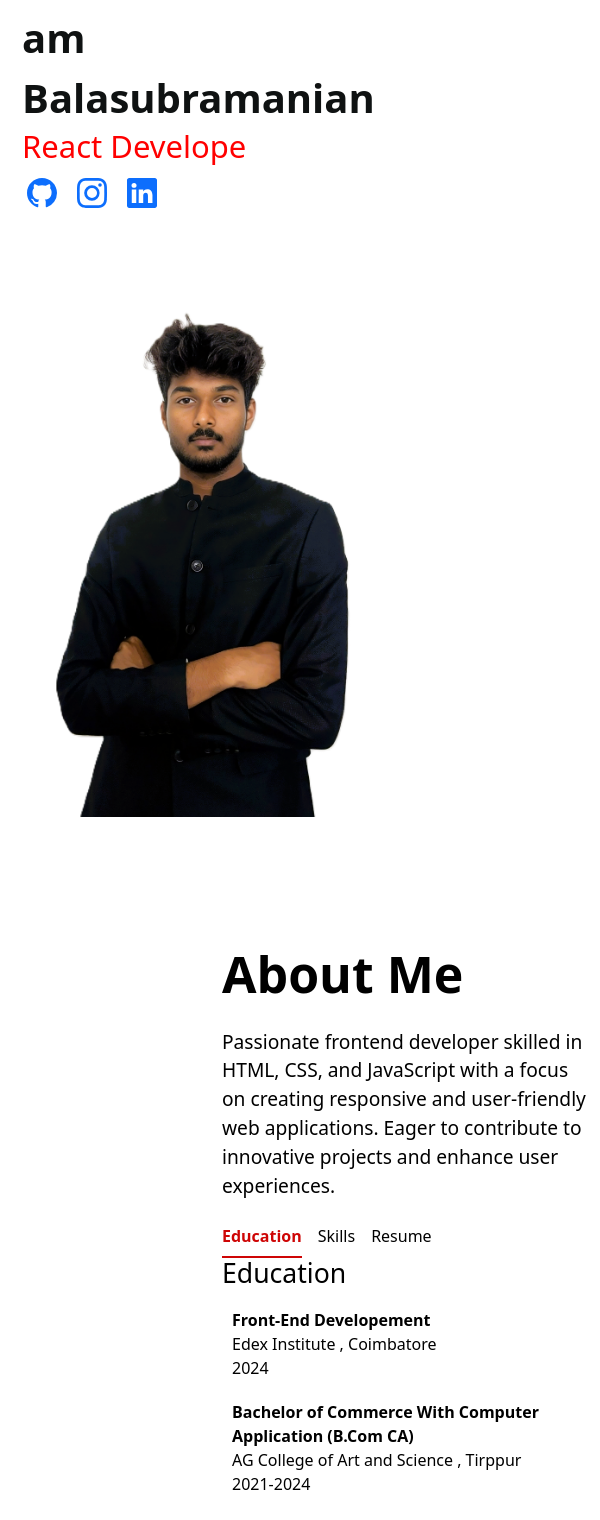
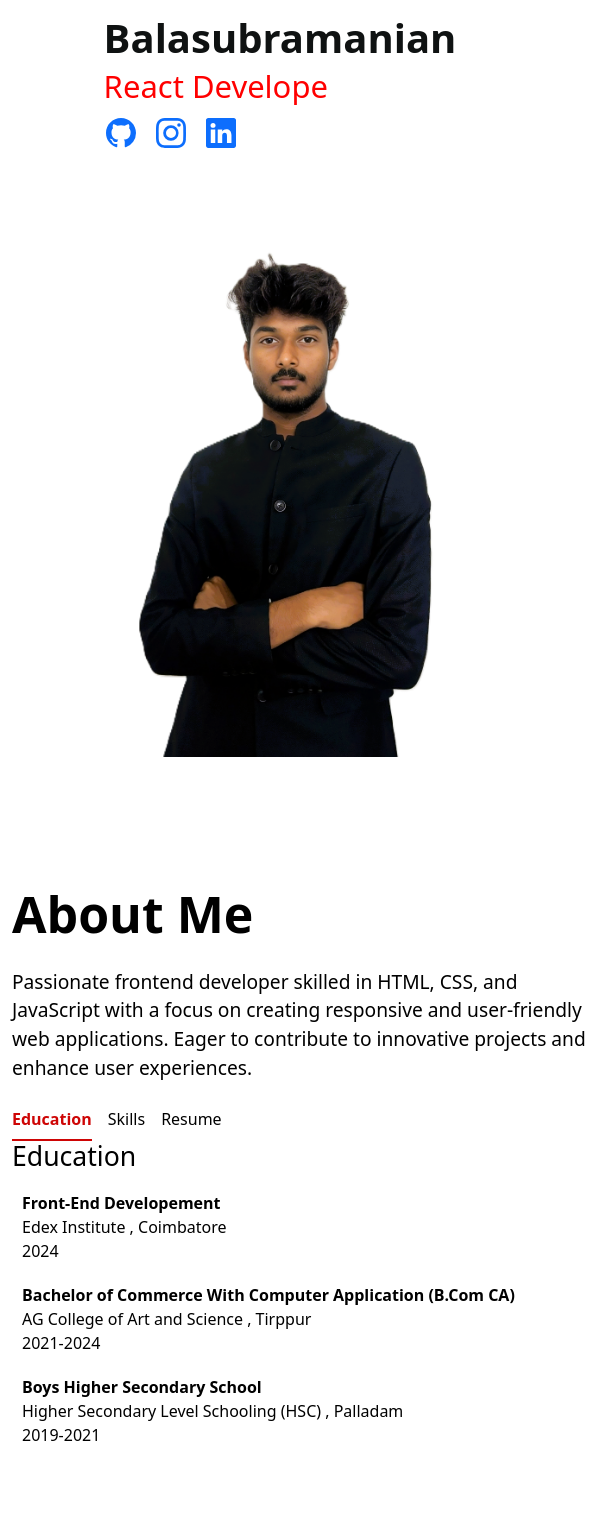
Before and after one commit to balasubramanian1060/portfolio, a React (Create React App) app: page / in a window 600 px wide. Shown: the part 242-1762 px from the top of the page. Built offline with nearby package versions, Linux system fonts and the light colour scheme.

Commit message:
scornd commit

```diff
--- a/src/Components/About.css
+++ b/src/Components/About.css
@@ -3,6 +3,8 @@
     color: rgb(0, 0, 0);
     height: auto;
     width: auto;
+    align-items: center;
+    overflow: hidden;
 
 
 
@@ -56,15 +58,13 @@ a.nav-link.active{
 
 /* phone */
 
-@media (min-width:425px) and (max-width:642px){
+@media (min-width:320px) and (max-width:642px){
 
   .about-container{
     width: auto;
 
   }
-  .about-abouttext{
-    margin-left: -390px;
-  }
+
   img.about-img{
     display: none;
   }
--- a/src/Components/About.js
+++ b/src/Components/About.js
@@ -30,14 +30,15 @@ function About() {
 
                     <Col md="6" >
                         <img className="about-img" alt="bala"
-                        // data-aos="fade-right"
+                        data-aos="fade-right"
                         data-aos-duration="1000"
                         data-aos-mirror="true"
                         data-aos-once="false"
                         src={balaaboutimg}   ></img>
                     </Col>
-                    <Col className="about-abouttext"
-                        data-aos="fade-left"
+                    <Col md="6"
+                        className="about-abouttext"
+                        // data-aos="fade-left"
                         data-aos-duration="1000"
                         data-aos-mirror="true"
                         data-aos-once="false"
--- a/src/Components/Home.css
+++ b/src/Components/Home.css
@@ -4,7 +4,9 @@
     top: 0px;
     background-color: rgb(255, 255, 255);
     width: auto;
-
+    align-items: center;
+    justify-content: center;
+    overflow: hidden;
 
 
 
@@ -26,7 +28,7 @@
 
 }
 div.home-text {
-    margin-left: -200px;
+    /* margin-left: -200px; */
     text-align: left;
 }
 
@@ -52,7 +54,7 @@ div.home-text {
 div.icon-container{
     color: rgb(0, 0, 0);
     display: flex;
-    margin-left: -170px;
+    /* margin-left: -170px; */
     margin-top: 10px;
 
 
@@ -63,12 +65,13 @@ div.icon-container{
 
 
 
-@media (min-width: 425px) and (max-width: 641px) {
+@media (min-width: 320px) and (max-width: 641px) {
     .home-container {
         flex-direction: row;
+        align-items: center;
 
         padding: 10px;
-       margin-left: 200px;
+
 
 
     }
@@ -77,6 +80,7 @@ div.icon-container{
         text-align: left;
         width: 100%;
         height: auto;
+         margin-right: 40px;
 
     }
 
@@ -89,6 +93,7 @@ div.icon-container{
     div.icon-container {
         justify-content: flex-start;
         margin-top: -20px;
+        margin-left: 27px;
     }
     .typewriter{
         margin-top: 0;
```
